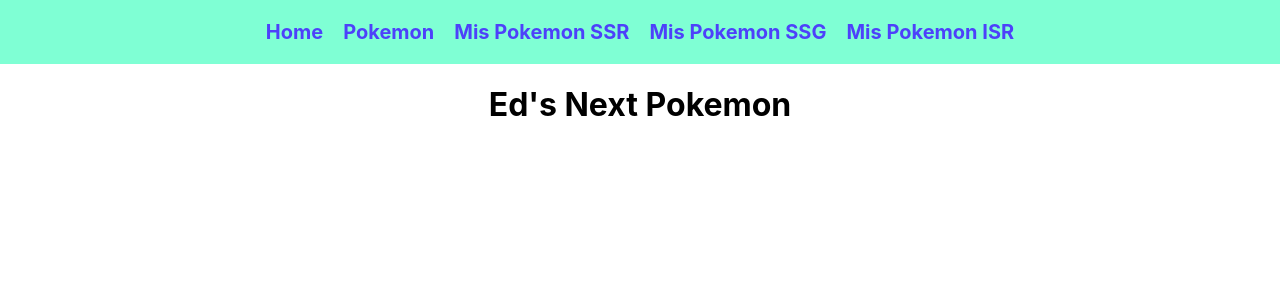
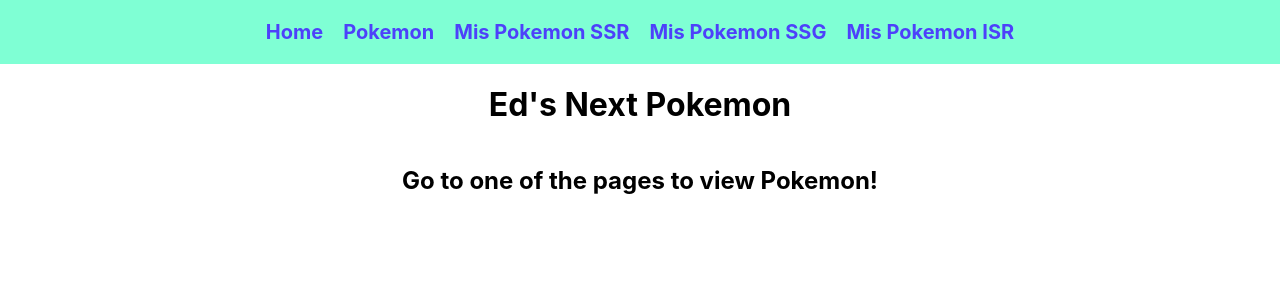
Before and after one commit to Laulhus/w8ch1-edgaralcolea, a Next.js app: page / in a window 1280 px wide. Shown: the top 300 px of the page. Built offline with nearby package versions, Linux system fonts and the light colour scheme.

Commit message:
Added styles to title

```diff
--- a/pages/index.js
+++ b/pages/index.js
@@ -4,6 +4,7 @@
   return (
     <div className={styles.container}>
       <h1 className="title">{`Ed's Next Pokemon`}</h1>
+      <h2>{`Go to one of the pages to view Pokemon!`}</h2>
     </div>
   );
 }
--- a/styles/globals.css
+++ b/styles/globals.css
@@ -52,6 +52,7 @@
   align-items: center;
   padding: 0px;
 }
+
 .pokemon-list li {
   text-align: center;
   border-radius: 20px;
```
